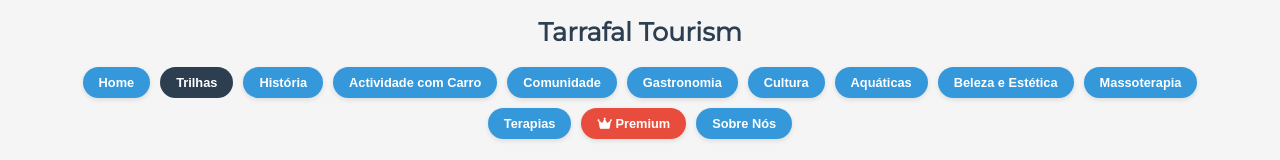
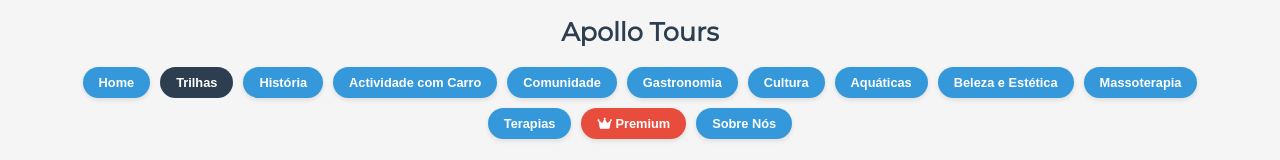
Before and after one commit to ApolloToursCV/ApolloToursCV, a plain HTML site: page index.html in a window 1280 px wide. Shown: the top 160 px of the page. Drawn offline with Linux system fonts and the light colour scheme.

Commit message:
Update index.html
Changed Logo name

```diff
--- a/index.html
+++ b/index.html
@@ -747,7 +747,7 @@ body {
 
 <div style="text-align: center; margin-top: 6px; margin-bottom: -5px; position: relative; overflow: hidden;">
     <h1 id="pinterestTitle" style="font-family: 'Montserrat', cursive; font-size: 1.6rem; color: #2c3e50; margin: 0; position: relative; display: inline-block; padding: 0 10px; transition: all 0.3s ease;">
-        Tarrafal Tourism
+        Apollo Tours
         <span style="content: ''; position: absolute; bottom: -3px; left: 0; width: 100%; height: 2px; background: linear-gradient(90deg, #e74c3c, #3498db); transform: scaleX(0); transform-origin: right; transition: transform 0.3s ease;"></span>
     </h1>
 </div>
```
